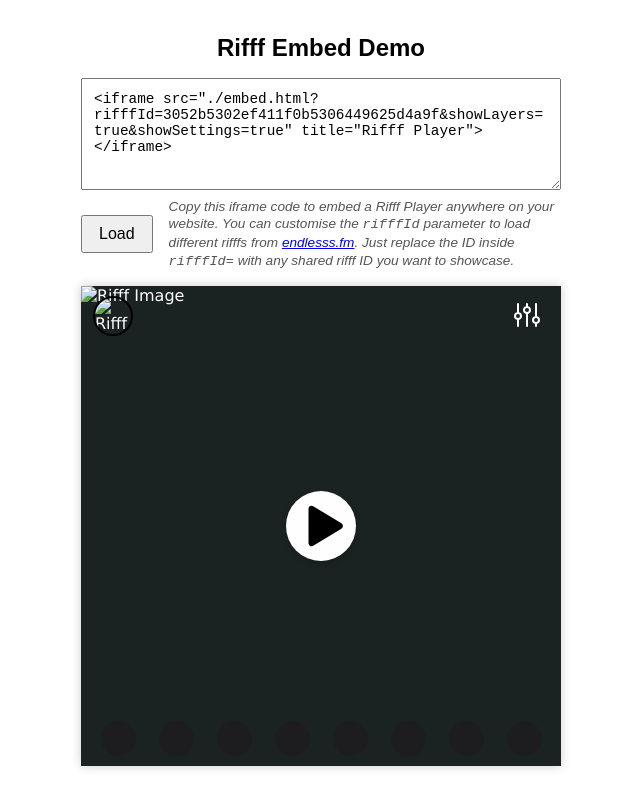
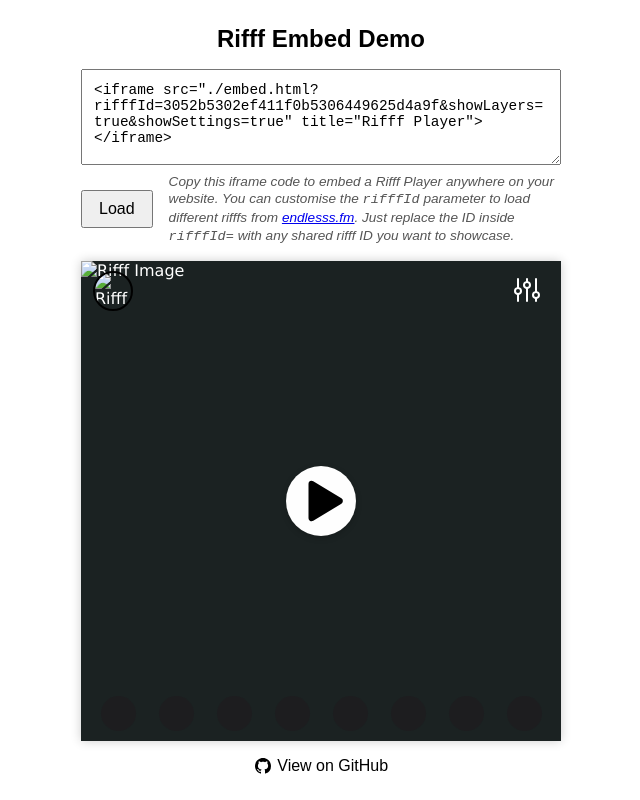
Before and after one commit to ragnaringi/rifff-player, a plain HTML site: page index.html in a window 1280 px wide. Shown: the whole page, without its empty margins (319-959 px from the left). Drawn offline with Linux system fonts and the light colour scheme; no server answers.

Commit message:
Add link to GitHub project page

```diff
--- a/index.html
+++ b/index.html
@@ -38,7 +38,7 @@
 
         textarea {
             width: 100%;
-            height: 7rem;
+            height: 6rem;
             resize: vertical;
             padding: 0.75rem;
             font-size: 0.9rem;
@@ -106,6 +106,27 @@
         </iframe>
     </div>
 
+    <a href="https://github.com/ragnaringi/rifff-player" target="_blank" rel="noopener noreferrer"
+        style="display: inline-flex; align-items: center; text-decoration: none; color: inherit; gap: 0.4rem;">
+        <svg xmlns="http://www.w3.org/2000/svg" width="16" height="16" viewBox="0 0 16 16" fill="currentColor"
+            style="margin-left: 1px;">
+            <path d="M8 0C3.58 0 0 3.58 0 8c0 3.54 2.29 6.53 5.47 7.59
+             .4.07.55-.17.55-.38 0-.19-.01-.82-.01-1.49-2
+             .37-2.53-.49-2.69-.94-.09-.23-.48-.94-.82-1.13-.28
+             -.15-.68-.52-.01-.53.63-.01 1.08.58 1.23.82.72
+             1.21 1.87.87 2.33.66.07-.52.28-.87.51-1.07-1.78
+             -.2-3.64-.89-3.64-3.95 0-.87.31-1.59.82-2.15-.08
+             -.2-.36-1.02.08-2.12 0 0 .67-.21 2.2.82.64-.18
+             1.32-.27 2-.27s1.36.09 2 .27c1.53-1.04 2.2-.82
+             2.2-.82.44 1.1.16 1.92.08 2.12.51.56.82 1.27.82
+             2.15 0 3.07-1.87 3.75-3.65 3.95.29.25.54.73.54
+             1.48 0 1.07-.01 1.93-.01 2.2 0 .21.15.46.55.38A8.013
+             8.013 0 0 0 16 8c0-4.42-3.58-8-8-8z" />
+        </svg>
+        View on GitHub
+    </a>
+
+
     <script>
         const githubUser = 'ragnaringi';
         const githubRepo = 'rifff-player';
```
